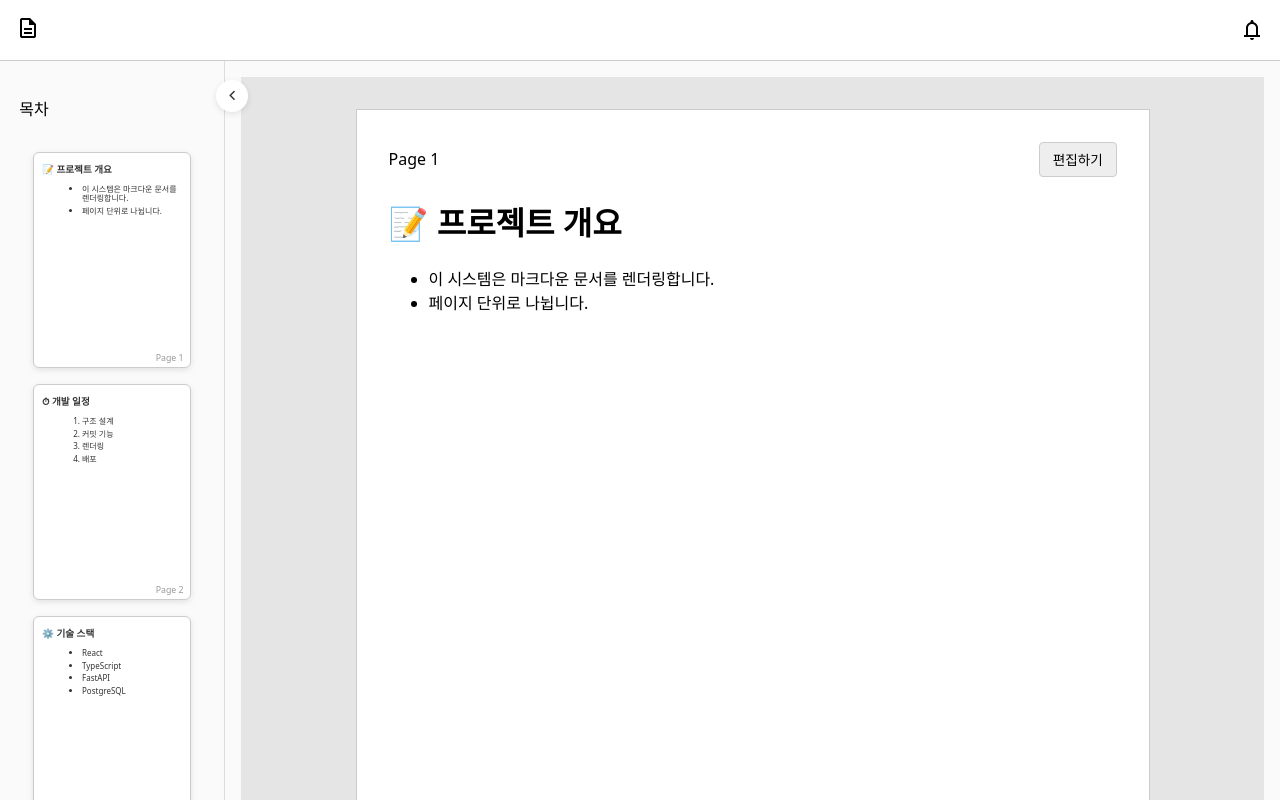
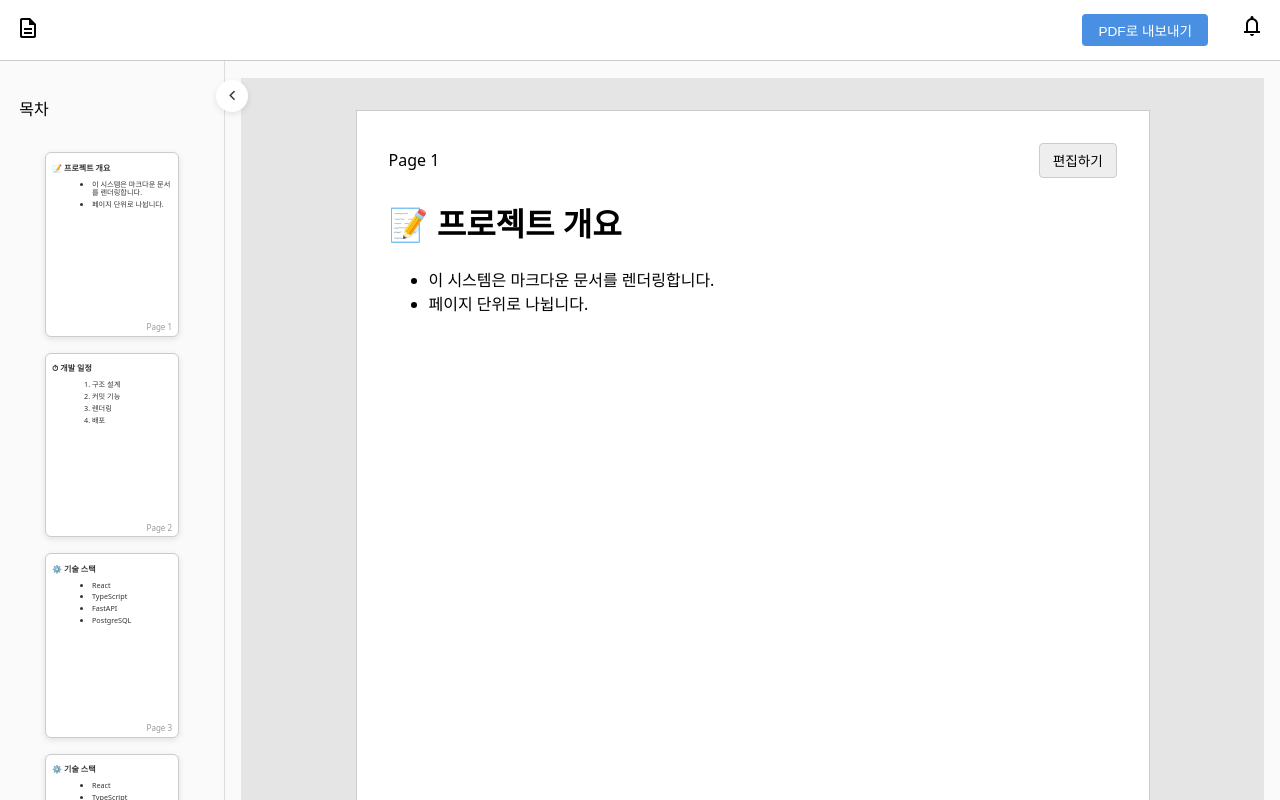
Before and after one commit to Gidok-Database/gidok, a React (Vite) app in the folder frontend/: page / in a window 1280 px wide. Built offline with nearby package versions, Linux system fonts and the light colour scheme.

Commit message:
feat: 페이지 PDF로 내보내기 기능 추가

```diff
--- a/frontend/package.json
+++ b/frontend/package.json
@@ -10,6 +10,8 @@
     "preview": "vite preview"
   },
   "dependencies": {
+    "html2canvas": "^1.4.1",
+    "jspdf": "^3.0.1",
     "react": "^19.1.0",
     "react-dom": "^19.1.0",
     "react-markdown": "^10.1.0",
--- a/frontend/src/components/PagedMarkdown/PagedMarkdown.tsx
+++ b/frontend/src/components/PagedMarkdown/PagedMarkdown.tsx
@@ -1,13 +1,13 @@
-import React, { useState, useRef } from "react";
+import React, { useRef, useState } from "react";
 import ReactMarkdown from "react-markdown";
 import "@/components/PagedMarkdown/PagedMarkdown.css";
 
 interface Props {
   pages: string[];
+  onUpdate: (index: number, content: string) => void;
 }
 
-export default function PagedMarkdown({ pages }: Props) {
-  const [markdownPages, setMarkdownPages] = useState(pages);
+export default function PagedMarkdown({ pages, onUpdate }: Props) {
   const [modalIndex, setModalIndex] = useState<number | null>(null);
   const [modalContent, setModalContent] = useState("");
 
@@ -26,26 +26,27 @@ export default function PagedMarkdown({ pages }: Props) {
     }
   };
 
-  const scrollWidth = markdownPages.length > 0 ? 800 : 0;
+  const scrollWidth = pages.length > 0 ? 800 : 0;
 
   const openModal = (index: number) => {
     setModalIndex(index);
-    setModalContent(markdownPages[index]);
+    setModalContent(pages[index]);
   };
 
   const saveModal = () => {
     if (modalIndex === null) return;
-    const updated = [...markdownPages];
-    updated[modalIndex] = modalContent;
-    setMarkdownPages(updated);
+    onUpdate(modalIndex, modalContent);
     setModalIndex(null);
   };
 
   return (
     <div className="paged-container">
-      {/* 본문 */}
+      <div className="scrollbar-top" ref={topScrollRef} onScroll={handleTopScroll}>
+        <div style={{ width: `${scrollWidth}px`, height: 1 }} />
+      </div>
+
       <div className="paged-markdown" ref={contentScrollRef} onScroll={handleScroll}>
-        {markdownPages.map((content, idx) => (
+        {pages.map((content, idx) => (
           <div id={`page-${idx}`} className="a4-page" key={idx}>
             <div className="page-toolbar">
               <span>Page {idx + 1}</span>
@@ -57,7 +58,6 @@ export default function PagedMarkdown({ pages }: Props) {
         ))}
       </div>
 
-      {/* 모달 */}
       {modalIndex !== null && (
         <div className="edit-modal-backdrop">
           <div className="edit-modal">
--- a/frontend/src/components/Sidebar/Sidebar.css
+++ b/frontend/src/components/Sidebar/Sidebar.css
@@ -62,12 +62,12 @@
 }
 
 .thumbnail-box {
-  width: 140px;
-  height: 198px;
+  width: 120px;
+  aspect-ratio: 210/297;
   background: white;
   border: 1px solid #ccc;
   box-shadow: 0 2px 6px rgba(0, 0, 0, 0.1);
-  padding: 0.5rem;
+  padding: 0.4rem;
   overflow: hidden;
   position: relative;
   border-radius: 6px;
@@ -80,14 +80,14 @@
   width: 100%;
   height: 100%;
   overflow: hidden;
-  font-size: 0.5rem;
+  font-size: 0.45rem;
   line-height: 1.2;
   color: #333;
 }
 .thumbnail-box .thumbnail-a4 h1,
 .thumbnail-box .thumbnail-a4 h2,
 .thumbnail-box .thumbnail-a4 h3 {
-  font-size: 0.6rem;
+  font-size: 0.5rem;
   margin: 0.2rem 0;
 }
 .thumbnail-box .thumbnail-a4 p,
@@ -98,6 +98,6 @@
   position: absolute;
   bottom: 0.2rem;
   right: 0.4rem;
-  font-size: 0.55rem;
+  font-size: 0.5rem;
   color: #999;
 }
--- a/frontend/src/components/Sidebar/Sidebar.scss
+++ b/frontend/src/components/Sidebar/Sidebar.scss
@@ -67,12 +67,12 @@
 }
 
 .thumbnail-box {
-  width: 140px;
-  height: 198px;
+  width: 120px; // ✅ 축소 적용: 실제 보기엔 너무 크기 때문에 줄임
+  aspect-ratio: 210 / 297;
   background: white;
   border: 1px solid #ccc;
   box-shadow: 0 2px 6px rgba(0, 0, 0, 0.1);
-  padding: 0.5rem;
+  padding: 0.4rem;
   overflow: hidden;
   position: relative;
   border-radius: 6px;
@@ -86,14 +86,14 @@
     width: 100%;
     height: 100%;
     overflow: hidden;
-    font-size: 0.5rem;
+    font-size: 0.45rem; // ✅ 텍스트도 축소
     line-height: 1.2;
     color: #333;
 
     h1,
     h2,
     h3 {
-      font-size: 0.6rem;
+      font-size: 0.5rem;
       margin: 0.2rem 0;
     }
 
@@ -107,7 +107,7 @@
     position: absolute;
     bottom: 0.2rem;
     right: 0.4rem;
-    font-size: 0.55rem;
+    font-size: 0.5rem;
     color: #999;
   }
 }
--- a/frontend/src/pages/Home/Home.css
+++ b/frontend/src/pages/Home/Home.css
@@ -63,3 +63,17 @@
   margin: 2rem;
   background-color: #fff;
 }
+
+.export-button {
+  margin-right: 1rem;
+  padding: 0.4rem 1rem;
+  border: none;
+  background-color: #4a90e2;
+  color: white;
+  border-radius: 4px;
+  cursor: pointer;
+  font-size: 0.85rem;
+}
+.export-button:hover {
+  background-color: #357bd8;
+}
--- a/frontend/src/pages/Home/Home.scss
+++ b/frontend/src/pages/Home/Home.scss
@@ -72,3 +72,18 @@
       }
     }
   }
+
+.export-button {
+  margin-right: 1rem;
+  padding: 0.4rem 1rem;
+  border: none;
+  background-color: #4a90e2;
+  color: white;
+  border-radius: 4px;
+  cursor: pointer;
+  font-size: 0.85rem;
+
+  &:hover {
+    background-color: #357bd8;
+  }
+}
--- a/frontend/src/pages/Home/Home.tsx
+++ b/frontend/src/pages/Home/Home.tsx
@@ -1,19 +1,52 @@
-// import { Link } from "react-router-dom";
+import { useRef, useState } from "react";
+import jsPDF from "jspdf";
+import html2canvas from "html2canvas";
 import Sidebar from "@/components/Sidebar/Sidebar";
+import PagedMarkdown from "@/components/PagedMarkdown/PagedMarkdown";
 import "@/pages/Home/Home.css";
-import PagedMarkdown from "@/components/PagedMarkdown/PagedMarkdown";
-
-
-const markdownPages = [
-  `# 📝 프로젝트 개요\n\n- 이 시스템은 마크다운 문서를 렌더링합니다.\n- 페이지 단위로 나뉩니다.`,
-  `## ⏱ 개발 일정\n\n1. 구조 설계\n2. 커밋 기능\n3. 렌더링\n4. 배포`,
-  `## ⚙️ 기술 스택\n\n- React\n- TypeScript\n- FastAPI\n- PostgreSQL`,
-  `## ⚙️ 기술 스택\n\n- React\n- TypeScript\n- FastAPI\n- PostgreSQL`,
-  `## ⚙️ 기술 스택\n\n- React\n- TypeScript\n- FastAPI\n- PostgreSQL`,
-  `## ⚙️ 기술 스택\n\n- React\n- TypeScript\n- FastAPI\n- PostgreSQL`
-];
 
 export default function Home() {
+  const [markdownPages, setMarkdownPages] = useState([
+    `# 📝 프로젝트 개요\n\n- 이 시스템은 마크다운 문서를 렌더링합니다.\n- 페이지 단위로 나뉩니다.`,
+    `## ⏱ 개발 일정\n\n1. 구조 설계\n2. 커밋 기능\n3. 렌더링\n4. 배포`,
+    `## ⚙️ 기술 스택\n\n- React\n- TypeScript\n- FastAPI\n- PostgreSQL`,
+    `## ⚙️ 기술 스택\n\n- React\n- TypeScript\n- FastAPI\n- PostgreSQL`,
+    `## ⚙️ 기술 스택\n\n- React\n- TypeScript\n- FastAPI\n- PostgreSQL`,
+    `## ⚙️ 기술 스택\n\n- React\n- TypeScript\n- FastAPI\n- PostgreSQL`,
+  ]);
+
+  const previewRef = useRef<HTMLDivElement>(null);
+
+  const handlePageUpdate = (index: number, content: string) => {
+    const updated = [...markdownPages];
+    updated[index] = content;
+    setMarkdownPages(updated);
+  };
+
+  const handleExportPdf = async () => {
+    const container = previewRef.current;
+    if (!container) return;
+
+    const pdf = new jsPDF("p", "pt", "a4");
+    const pageEls = container.querySelectorAll(".a4-page");
+
+    for (let i = 0; i < pageEls.length; i++) {
+      const el = pageEls[i] as HTMLElement;
+      const canvas = await html2canvas(el, {
+        scale: 2,
+        useCORS: true,
+      });
+      const imgData = canvas.toDataURL("image/png");
+      const pdfWidth = pdf.internal.pageSize.getWidth();
+      const pdfHeight = (canvas.height * pdfWidth) / canvas.width;
+
+      if (i > 0) pdf.addPage();
+      pdf.addImage(imgData, "PNG", 0, 0, pdfWidth, pdfHeight);
+    }
+
+    pdf.save("document_preview.pdf");
+  };
+
   return (
     <div className="layout-container">
       <header className="top-nav">
@@ -21,14 +54,18 @@ export default function Home() {
           <span className="material-symbols-outlined">description</span>
         </div>
         <div className="nav-right">
+          <button onClick={handleExportPdf} className="export-button">
+            PDF로 내보내기
+          </button>
           <span className="material-symbols-outlined">notifications</span>
         </div>
       </header>
+
       <div className="body-container">
         <Sidebar pages={markdownPages} />
         <main className="main-content preview-mode">
-          <div className="document-preview">
-            <PagedMarkdown pages={markdownPages} />
+          <div className="document-preview" ref={previewRef}>
+            <PagedMarkdown pages={markdownPages} onUpdate={handlePageUpdate} />
           </div>
         </main>
       </div>
```
Also changed, not shown: 1 other file (tests, documents, lock files or other folders).
